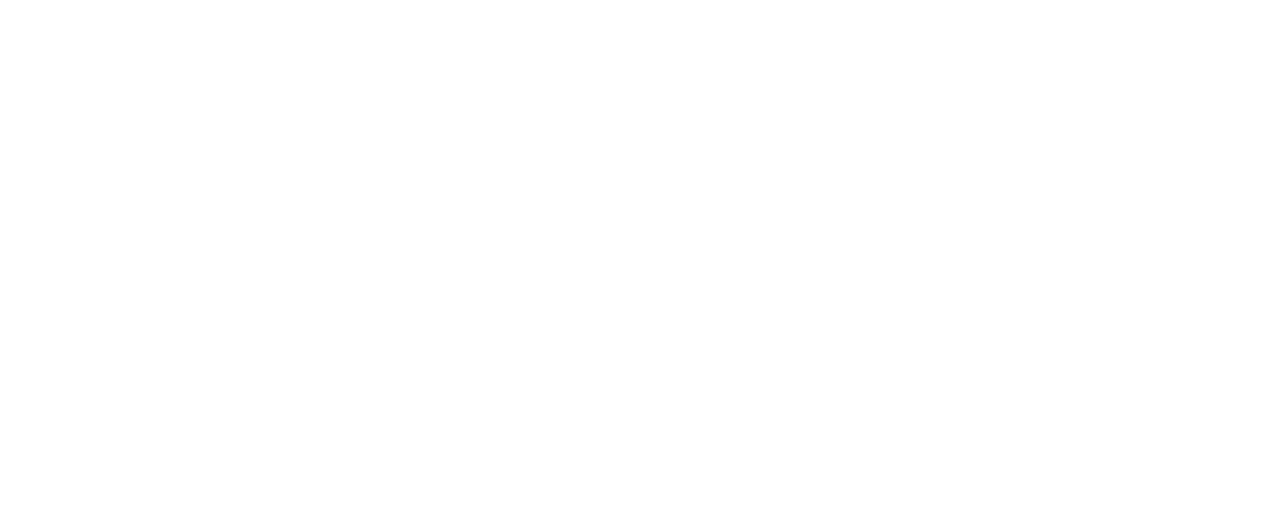
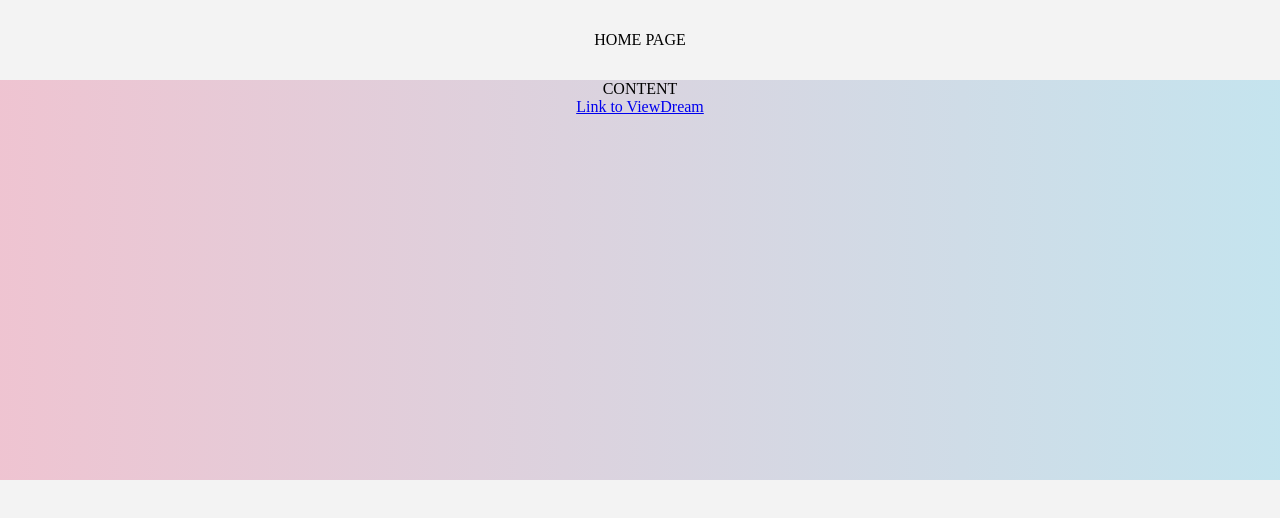
Before and after one commit to UT-Applicataion-Development-Association/dream-diary, a React (Create React App) app in the folder dream-diary-client/: page / in a window 1280 px wide. Shown: the top 518 px of the page. Built offline with nearby package versions, Linux system fonts and the light colour scheme.

Commit message:
Updated frontend routing

```diff
--- /dev/null
+++ b/dream-diary-client/jsconfig.json
@@ -0,0 +1,6 @@
+{
+    "compilerOptions": {
+        "baseUrl": "./src"
+    },
+    "include": ["src"]
+}
--- a/dream-diary-client/package.json
+++ b/dream-diary-client/package.json
@@ -6,8 +6,10 @@
     "@testing-library/jest-dom": "^5.15.1",
     "@testing-library/react": "^11.2.7",
     "@testing-library/user-event": "^12.8.3",
+    "node-sass": "^6.0.1",
     "react": "^17.0.2",
     "react-dom": "^17.0.2",
+    "react-router-dom": "^6.2.1",
     "react-scripts": "4.0.3",
     "web-vitals": "^1.1.2"
   },
--- a/dream-diary-client/src/App.js
+++ b/dream-diary-client/src/App.js
@@ -1,9 +1,18 @@
-function App() {
-  return (
-    <div className="App">
+import React from "react";
+import { BrowserRouter } from 'react-router-dom';
+import RenderRoutes from "./routes";
 
-    </div>
-  );
+import "styles/App.scss";
+import "styles/universal.scss";
+
+class App extends React.Component {
+  render() {
+    return (
+      <BrowserRouter>
+        <RenderRoutes />
+      </BrowserRouter>
+    );
+  }
 }
 
 export default App;
--- /dev/null
+++ b/dream-diary-client/src/pages/HomePage/home-page.scss
@@ -0,0 +1,18 @@
+@import "../../styles/global_vars";
+
+.home-page {
+    background-color: $light;
+    @include flex-display($jc: flex-start);
+}
+
+.home-nav {
+    @include flex-display;
+    height: 5rem;
+}
+
+.home-main {
+    width: 100vw;
+    min-height: 50vh;
+    background: linear-gradient(to right, #e55d8750, #5fc3e450);
+    @include flex-display($jc: flex-start);
+}
--- /dev/null
+++ b/dream-diary-client/src/pages/HomePage/index.js
@@ -0,0 +1,25 @@
+import React from 'react';
+import { Link } from "react-router-dom";
+
+import "./home-page.scss";
+
+
+class HomePage extends React.Component {
+    render() {
+        return (
+            <div className="page home-page">
+                <nav className='nav home-nav'>
+                    HOME PAGE
+                </nav>
+                <main className="home-main">
+                    CONTENT
+                    <div>
+                        <Link to="/dream/3">Link to ViewDream</Link>
+                    </div>
+                </main>
+            </div>
+        )
+    }
+}
+
+export default HomePage;
--- /dev/null
+++ b/dream-diary-client/src/pages/ViewDreamPage/index.js
@@ -0,0 +1,24 @@
+import React from 'react';
+import { useParams } from "react-router-dom";
+
+
+
+class ViewDreamPage extends React.Component {
+    render() {
+        return (
+            <div className="page view-dream-page">
+                DREAM PAGE id={this.props.params.id}
+            </div>
+        )
+    }
+}
+
+// Wrap the class component within a function component to use hooks
+const ViewDreamPageWrapper = props => {
+    const params = useParams();
+
+    return <ViewDreamPage params={params} {...props} />
+}
+
+
+export default ViewDreamPageWrapper;
--- /dev/null
+++ b/dream-diary-client/src/routes/index.js
@@ -0,0 +1,24 @@
+import React from "react";
+
+import { Route, Routes, Switch } from "react-router-dom";
+
+import HomePage from "pages/HomePage";
+import ViewDreamPage from "pages/ViewDreamPage";
+
+export default class RenderRoutes extends React.Component {
+
+    render() {
+        return (
+            <Routes>
+                {/* HOME */}
+                <Route exact path="/" element={<HomePage />} />
+
+                <Route exact path="/dream/:id" element={<ViewDreamPage />} />
+
+
+                {/* NOT FOUND */}
+                <Route component={() => <h1>Not Found!</h1>} />
+            </Routes>
+        )
+    }
+}
--- /dev/null
+++ b/dream-diary-client/src/styles/App.scss
@@ -0,0 +1,3 @@
+body {
+    margin: 0;
+}
--- /dev/null
+++ b/dream-diary-client/src/styles/global_vars.scss
@@ -0,0 +1,63 @@
+$dark: #313131;
+$dark-gray: #3a3a3a;
+$light-gray: #8a8a8a;
+$light: #f3f3f3;
+
+$serif: Georgia, 'Times New Roman', Times, serif;
+$sans-serif: Verdana, sans-serif;
+
+
+@mixin round-border($radius: 15px) {
+  border-radius: $radius;
+}
+
+@mixin box-shadow($scale: 3px, $color: #31313150) {
+  box-shadow: $scale $scale $scale $color;
+}
+
+@mixin mx($margin: auto) {
+  margin-left: $margin;
+  margin-right: $margin;
+}
+
+@mixin my($margin: auto) {
+  margin-top: $margin;
+  margin-bottom: $margin;
+}
+
+
+@mixin px($padding: auto) {
+  padding-left: $padding;
+  padding-right: $padding;
+}
+
+@mixin py($padding: auto) {
+  padding-top: $padding;
+  padding-bottom: $padding;
+}
+
+@mixin button($px: 2rem, $py: .5rem, $bg: $dark, $color: white, $bg-hover: $dark-gray, $font-size: large, $radius: 0, $shadow: 3px) {
+  @include px($px);
+  @include py($py);
+  @include box-shadow($scale: $shadow);
+  font-size: $font-size;
+
+  background-color: $bg;
+  border: none;
+  color: $color;
+  transition-duration: .3s;
+  border-radius: $radius;
+
+  cursor: pointer;
+
+  &:hover {
+      background-color: $bg-hover;
+  }
+}
+
+@mixin flex-display($dir: column, $jc: center, $ai: center) {
+  display: flex;
+  flex-direction: $dir;
+  justify-content: $jc;
+  align-items: $ai;
+}
--- /dev/null
+++ b/dream-diary-client/src/styles/universal.scss
@@ -0,0 +1,6 @@
+@import "./global_vars";
+
+.page {
+    min-height: 100vh;
+    width: 100vw;
+}
```
Also changed, not shown: 1 other file (tests, documents, lock files or other folders).
